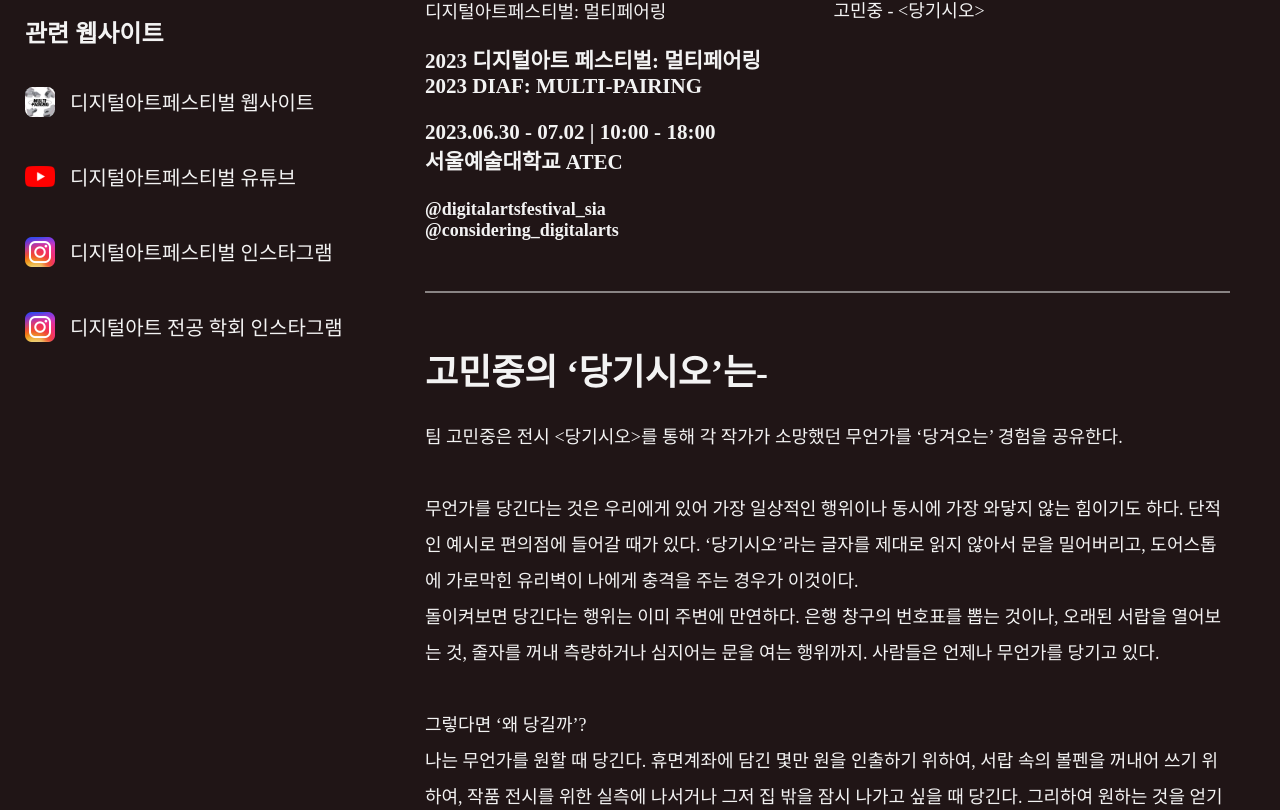
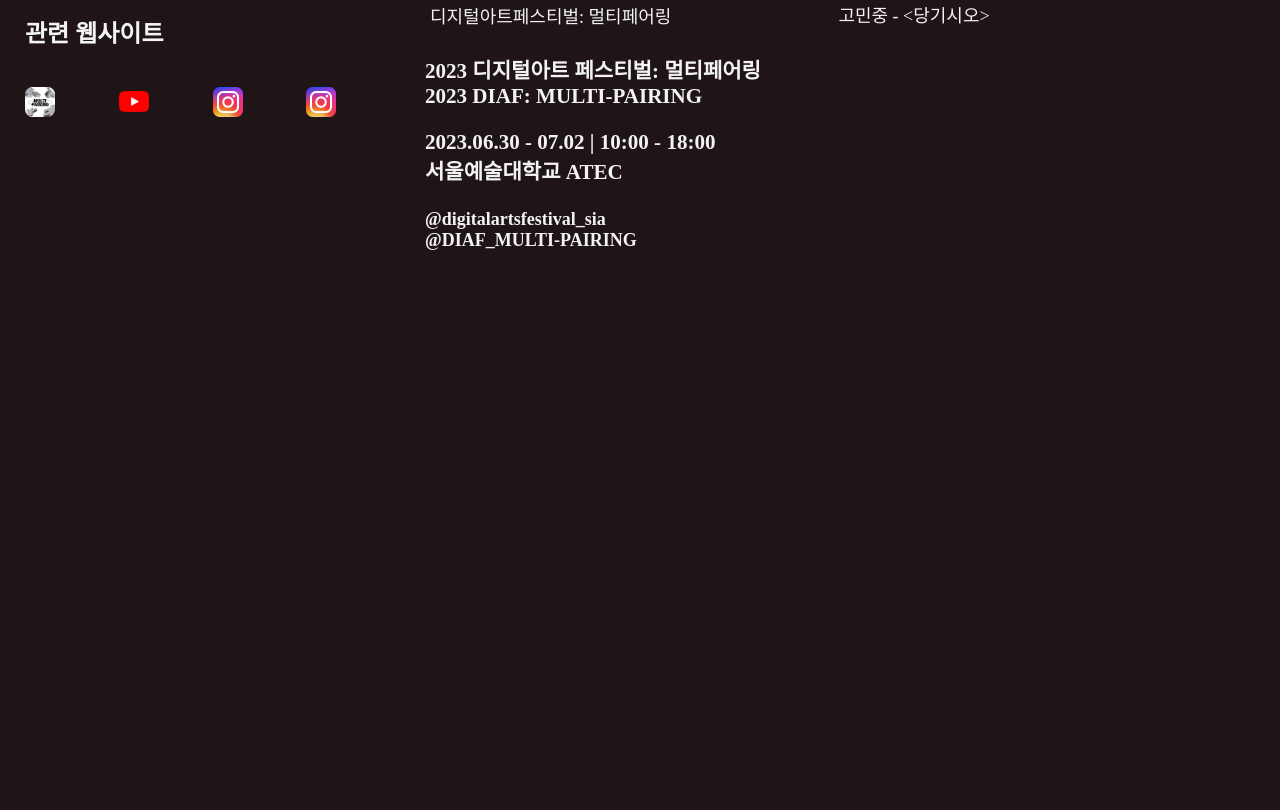
Before and after one commit to ktk-ring/pull-2023diaf, a React (Create React App) app: page / in a window 1280 px wide. Shown: the part 810-1620 px from the top of the page. After the commit the page ends 1285 px from the top, so only its background shows below. Built offline with nearby package versions, Linux system fonts and the light colour scheme; a web font is replaced by a local one.

Commit message:
Update App
Update UI
Add Short Screen State (Not Working)
and etc.

```diff
--- a/package.json
+++ b/package.json
@@ -1,6 +1,6 @@
 {
   "name": "considering-2023diaf-web",
-  "version": "0.9.0",
+  "version": "1.0.2",
   "private": true,
   "homepage": "https://ktk-ring.github.io/considering-2023diaf-web",
   "dependencies": {
--- a/public/index.html
+++ b/public/index.html
@@ -4,9 +4,7 @@
     <meta charset="utf-8" />
     <link rel="icon" href="%PUBLIC_URL%/favicon_dark.svg" />
     <meta name="viewport" content="width=device-width, initial-scale=1" />
-    <meta
-      name="description"
-      content="고민중 당기시오 아카이빙"
+    <meta name="description" content="고민중 당기시오 아카이빙"
     />
     <link rel="apple-touch-icon" href="%PUBLIC_URL%/favicon_solid_192px.png" />
     <title>팀 고민중, &lt;당기시오&gt;</title>
--- a/src/App.jsx
+++ b/src/App.jsx
@@ -20,6 +20,8 @@ const App = () => {
 
   const [isWideScreen, setIsWideScreen] = useState(window.innerWidth > 1200);
   const [isNarrowScreen, setIsNarrowScreen] = useState(window.innerWidth < 768);
+
+  const [isTallScreen, setIsTallScreen] = useState(window.innerHeight > 1080);
 
   const [activeButton, setActiveButton] = useState('main');
 
@@ -45,18 +47,17 @@ const App = () => {
     };
   }, []);
 
-  const faviconPath = isDarkMode ? FaviconForDark : FaviconForLight;
-
   useEffect(() => {
+    const faviconPath = isDarkMode ? FaviconForDark : FaviconForLight;
     const link = document.querySelector("link[rel='icon']");
     if (link) {
       link.href = faviconPath;
     }
   }, [isDarkMode]);
 
-  // 가변폭
+  // 창 가변 크기
   useEffect(() => {
-    const handleResize = () => {
+    const handleWidthChange = () => {
       setIsWideScreen(window.innerWidth > 1200);
       setIsNarrowScreen(window.innerWidth < 768);
       if (window.innerWidth > 768) {
@@ -64,10 +65,18 @@ const App = () => {
       }
     };
 
-    window.addEventListener('resize', handleResize);
+    const handleHeightChange = () => {
+      setIsTallScreen(window.innerHeight > 500);
+    };
+
+    handleWidthChange(); // 초기화
+
+    window.addEventListener('resize', handleWidthChange);
+    window.addEventListener('resize', handleHeightChange);
 
     return () => {
-      window.removeEventListener('resize', handleResize);
+      window.removeEventListener('resize', handleWidthChange);
+      window.removeEventListener('resize', handleHeightChange);
     };
   }, []);
 
@@ -99,6 +108,7 @@ const App = () => {
                 handleButtonClick={handleButtonClick}
                 isWideScreen={isWideScreen}
                 isNarrowScreen={isNarrowScreen}
+                isTallScreen={isTallScreen}
                 setIsExpanded={setIsExpanded} />
             </div>
         </div>
--- a/src/components/Artworks/000.Spring.jsx
+++ b/src/components/Artworks/000.Spring.jsx
@@ -3,7 +3,7 @@ import React, { useRef, useEffect, useState } from 'react';
 import Banner from '../../img/banner_000.jpg';
 
 
-const Artwork000 = ({ isWideScreen }) => {
+const Artwork000 = ({ isWideScreen, isNarrowScreen }) => {
   const bannerRef = useRef(null);
   const [bannerWidth, setBannerWidth] = useState((isWideScreen ? window.innerWidth - 375 : window.innerWidth));
   const [bannerHeight, setBannerHeight] = useState(0);
@@ -57,7 +57,7 @@ const Artwork000 = ({ isWideScreen }) => {
           backgroundImage: `url(${Banner})`,
           width: `${bannerWidth}px`,
           height: `${bannerHeight}px`,
-          maxHeight: '1000px',
+          maxHeight: '800px',
           backgroundSize: `${bannerWidth}px ${bannerHeight}px`, // 배경 이미지 크기 조절
           backgroundPosition: `${isWideScreen ? '375px' : 0} ${isWideScreen ? 0 : '75px'}`,
           position: 'relative'
@@ -74,7 +74,7 @@ const Artwork000 = ({ isWideScreen }) => {
             width: 'calc(100% - 100px)',
             left: '0',
             bottom: '0',
-            padding: '400px 50px 0 50px',
+            padding: `${isNarrowScreen ? '400px 75px 0 25px' : '400px 50px 0 50px'}`,
             backgroundImage: `linear-gradient(transparent, rgba(0, 0, 0, 1))`,
             textShadow: '0 0 15px rgba(0, 0, 0, 0.5)',
           }}>
--- a/src/components/Artworks/001.Drawer.jsx
+++ b/src/components/Artworks/001.Drawer.jsx
@@ -4,7 +4,7 @@ import YouTube from 'react-youtube';
 import Banner from '../../img/banner_001.jpg';
 
 
-const Artwork001 = ({ isWideScreen }) => {
+const Artwork001 = ({ isWideScreen, isNarrowScreen }) => {
   const bannerRef = useRef(null);
   const [bannerWidth, setBannerWidth] = useState((isWideScreen ? window.innerWidth - 375 : window.innerWidth));
   const [bannerHeight, setBannerHeight] = useState(0);
@@ -58,7 +58,7 @@ const Artwork001 = ({ isWideScreen }) => {
           backgroundImage: `url(${Banner})`,
           width: `${bannerWidth}px`,
           height: `${bannerHeight}px`,
-          maxHeight: '1000px',
+          maxHeight: '800px',
           backgroundSize: `${bannerWidth}px ${bannerHeight}px`, // 배경 이미지 크기 조절
           backgroundPosition: `${isWideScreen ? '375px' : 0} ${isWideScreen ? 0 : '75px'}`,
           position: 'relative'
@@ -75,7 +75,7 @@ const Artwork001 = ({ isWideScreen }) => {
             width: 'calc(100% - 100px)',
             left: '0',
             bottom: '0',
-            padding: '400px 50px 0 50px',
+            padding: `${isNarrowScreen ? '400px 75px 0 25px' : '400px 50px 0 50px'}`,
             backgroundImage: `linear-gradient(transparent, rgba(0, 0, 0, 1))`,
             textShadow: '0 0 15px rgba(0, 0, 0, 0.5)',
           }}>
--- a/src/components/Artworks/002.Door.jsx
+++ b/src/components/Artworks/002.Door.jsx
@@ -2,7 +2,7 @@ import React, { useRef, useEffect, useState } from 'react';
 
 import Banner from '../../img/banner_002.jpg';
 
-const Artwork002 = ({ isWideScreen }) => {
+const Artwork002 = ({ isWideScreen, isNarrowScreen }) => {
   const bannerRef = useRef(null);
   const [bannerWidth, setBannerWidth] = useState((isWideScreen ? window.innerWidth - 375 : window.innerWidth));
   const [bannerHeight, setBannerHeight] = useState(0);
@@ -56,7 +56,7 @@ const Artwork002 = ({ isWideScreen }) => {
           backgroundImage: `url(${Banner})`,
           width: `${bannerWidth}px`,
           height: `${bannerHeight}px`,
-          maxHeight: '1000px',
+          maxHeight: '800px',
           backgroundSize: `${bannerWidth}px ${bannerHeight}px`, // 배경 이미지 크기 조절
           backgroundPosition: `${isWideScreen ? '375px' : 0} ${isWideScreen ? 0 : '75px'}`,
           position: 'relative'
@@ -73,7 +73,7 @@ const Artwork002 = ({ isWideScreen }) => {
             width: 'calc(100% - 100px)',
             left: '0',
             bottom: '0',
-            padding: '400px 50px 0 50px',
+            padding: `${isNarrowScreen ? '400px 75px 0 25px' : '400px 50px 0 50px'}`,
             backgroundImage: `linear-gradient(transparent, rgba(0, 0, 0, 1))`,
             textShadow: '0 0 15px rgba(0, 0, 0, 0.5)',
           }}>
--- a/src/components/Artworks/004.USB.jsx
+++ b/src/components/Artworks/004.USB.jsx
@@ -57,7 +57,7 @@ const Artwork004 = ({ isWideScreen, isNarrowScreen }) => {
           backgroundImage: `url(${Banner})`,
           width: `${bannerWidth}px`,
           height: `${bannerHeight}px`,
-          maxHeight: '1000px',
+          maxHeight: '800px',
           backgroundSize: `${bannerWidth}px ${bannerHeight}px`, // 배경 이미지 크기 조절
           backgroundPosition: `${isWideScreen ? '375px' : 0} ${isWideScreen ? 0 : '75px'}`,
           position: 'relative'
--- a/src/components/Buttons.jsx
+++ b/src/components/Buttons.jsx
@@ -6,7 +6,7 @@ import DIAF2023 from '../img/DIAF2023_Profile.webp';
 import Instagram from '../img/Instagram.png';
 import YouTube from '../img/YouTube.png';
 
-const Buttons = ({ activeButton, handleButtonClick, isWideScreen, isNarrowScreen, setIsExpanded }) => {
+const Buttons = ({ activeButton, handleButtonClick, isWideScreen, isNarrowScreen, isTallScreen, setIsExpanded }) => {
 
   return (
     <div className={`${!isNarrowScreen ? 'menu' : 'menu-narrow'}`}>
@@ -89,35 +89,56 @@ const Buttons = ({ activeButton, handleButtonClick, isWideScreen, isNarrowScreen
       {isWideScreen && (
         <div style={{ width: '100%' }}>
           <div className="category">관련 웹사이트</div>
-
-          <Link to="https://www.youtube.com/@DIAF_ENTER"
+          <div style={{ display: `${!isTallScreen && 'flex'}` }}>
+          <Link to="https://www.2023diaf-multipairing.com/"
+            title= '디지털아트페스티벌 웹사이트'
             target="blank" rel="noreferrer noopener"
             className="button">
-            <img src={DIAF2023} alt="DIAF" className="external-link"
-              style={{ borderRadius: '25%' }} />
-            디지털아트페스티벌 웹사이트
+            <img src={DIAF2023} alt="DIAF"
+              className="external-link"
+              style={{
+                marginRight: `${!isTallScreen && 0}`,  borderRadius: '25%'
+              }}/>
+            {isTallScreen ? '디지털아트페스티벌 웹사이트' : ''}
           </Link>
 
           <Link to="https://www.youtube.com/@DIAF_MULTI-PAIRING"
+            title= '디지털아트페스티벌 유튜브'
             target="blank" rel="noreferrer noopener"
             className="button">
-            <img src={YouTube} alt="YouTube" className="external-link" />
-            디지털아트페스티벌 유튜브
+            <img src={YouTube} alt="YouTube"
+              className="external-link"
+              style={{
+                marginRight: `${!isTallScreen && 0}`
+              }}/>
+            {isTallScreen ? '디지털아트페스티벌 유튜브' : ''}
           </Link>
 
           <Link to="https://instagram.com/digitalartsfestival_sia"
+            title= '디지털아트페스티벌 인스타그램'
             target="blank" rel="noreferrer noopener"
             className="button">
-            <img src={Instagram} alt="Instagram" className="external-link" />
-            디지털아트페스티벌 인스타그램
+            <img src={Instagram} alt="Instagram"
+              className="external-link"
+              style={{
+                marginRight: `${!isTallScreen && 0}`
+              }}/>
+            {isTallScreen ? '디지털아트페스티벌 인스타그램' : ''}
           </Link>
 
           <Link to="https://instagram.com/sia_digitalart"
+            title= '디지털아트 전공 인스타그램'
             target="blank" rel="noreferrer noopener"
             className="button">
-            <img src={Instagram} alt="Instagram" className="external-link" />
-            디지털아트 전공 학회 인스타그램
+            <img src={Instagram} alt="Instagram"
+              className="external-link"
+              style={{
+                marginRight: `${!isTallScreen && 0}`,
+                justifyContent: 'center'
+              }}/>
+            {isTallScreen ? '디지털아트 전공 인스타그램' : ''}
           </Link>
+          </div>
         </div>
       )}
     </div>
--- a/src/components/Main.jsx
+++ b/src/components/Main.jsx
@@ -47,26 +47,10 @@ const MainPage = ({ isWideScreen, isNarrowScreen }) => {
         2023.06.30 - 07.02 | 10:00 - 18:00<br />
         서울예술대학교 ATEC
       </h3>
-      <h4>@digitalartsfestival_sia<br />
-        @considering_digitalarts
+      <h4>
+        @digitalartsfestival_sia<br />
+        @DIAF_MULTI-PAIRING
       </h4>
-
-      <div className="divide" />
-
-      <h1>고민중의 ‘당기시오’는-</h1>
-      <p>팀 고민중은 전시 &lt;당기시오&gt;를 통해 각 작가가 소망했던 무언가를 ‘당겨오는’ 경험을 공유한다.
-        <br /><br />
-        무언가를 당긴다는 것은 우리에게 있어 가장 일상적인 행위이나 동시에 가장 와닿지 않는 힘이기도 하다. 단적인 예시로 편의점에 들어갈 때가 있다. ‘당기시오’라는 글자를 제대로 읽지 않아서 문을 밀어버리고, 도어스톱에 가로막힌 유리벽이 나에게 충격을 주는 경우가 이것이다.
-        <br />
-        돌이켜보면 당긴다는 행위는 이미 주변에 만연하다. 은행 창구의 번호표를 뽑는 것이나, 오래된 서랍을 열어보는 것, 줄자를 꺼내 측량하거나 심지어는 문을 여는 행위까지. 사람들은 언제나 무언가를 당기고 있다.
-        <br /><br />
-        그렇다면 ‘왜 당길까’?
-        <br />
-        나는 무언가를 원할 때 당긴다. 휴면계좌에 담긴 몇만 원을 인출하기 위하여, 서랍 속의 볼펜을 꺼내어 쓰기 위하여, 작품 전시를 위한 실측에 나서거나 그저 집 밖을 잠시 나가고 싶을 때 당긴다. 그리하여 원하는 것을 얻기 위해 당기는 것이다.
-        <br />
-        작품을 설계하며 가장 길게 고민했던 지점은 ‘무엇을 욕망하는가’에 가깝다. 사람이 무언가를 원할 때 당긴다면, 내가 가지지 못했던-그러나 아주 간절히 욕망했던-무언가를 당겨볼 수 있는 작품을 만들어보고 싶었다. 그러니까, <strong>아무리 당겨보려 해도 좀처럼 다가오질 않는 것들</strong>을 말이다.
-
-        그걸 당길 수 있으면 좋겠다.</p>
     </div>
   );
 };
--- a/src/index.css
+++ b/src/index.css
@@ -20,16 +20,12 @@ a {
 }
 
 /* h1 {
-
 }
 h2 {
-
 }
 h3 {
-
 }
 h4 {
-
 } */
 
 p {
@@ -41,6 +37,7 @@ p {
 
 .banner {
   height: 500px;
+  max-height: 1000px;
   background-attachment: fixed;
 }
 .banner-overlay {
@@ -66,7 +63,7 @@ p {
   text-align: left;
   font-size: 18px;
   font-weight: 400;
-  padding-top: 0;
+  padding: 5px;
 }
 
 .profile {
```
Also changed, not shown: src/components/Artist.jsx (+11 -20 lines), 1 other file (tests, documents, lock files or other folders).
